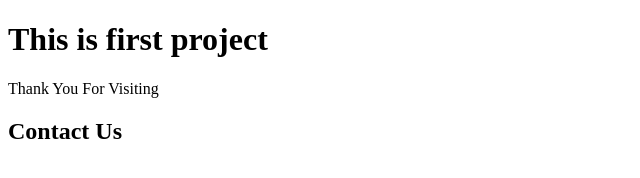
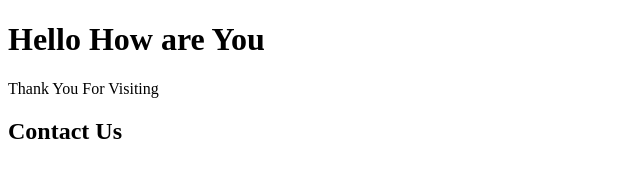
Before and after one commit to dheerajdj5/Html-project1, a plain HTML site: page index.html in a window 1280 px wide. Shown: the whole page, without its empty margins (0-640 px from the left). Drawn offline with Linux system fonts and the light colour scheme.

Commit message:
Update header text in index.html

```diff
--- a/index.html
+++ b/index.html
@@ -6,7 +6,7 @@
     <title>second  Project </title>
 </head>
 <body>
-    <h1>This is first project</h1>
+    <h1>Hello How are You</h1>
     <p>
         Thank You For Visiting
     </p>
```
